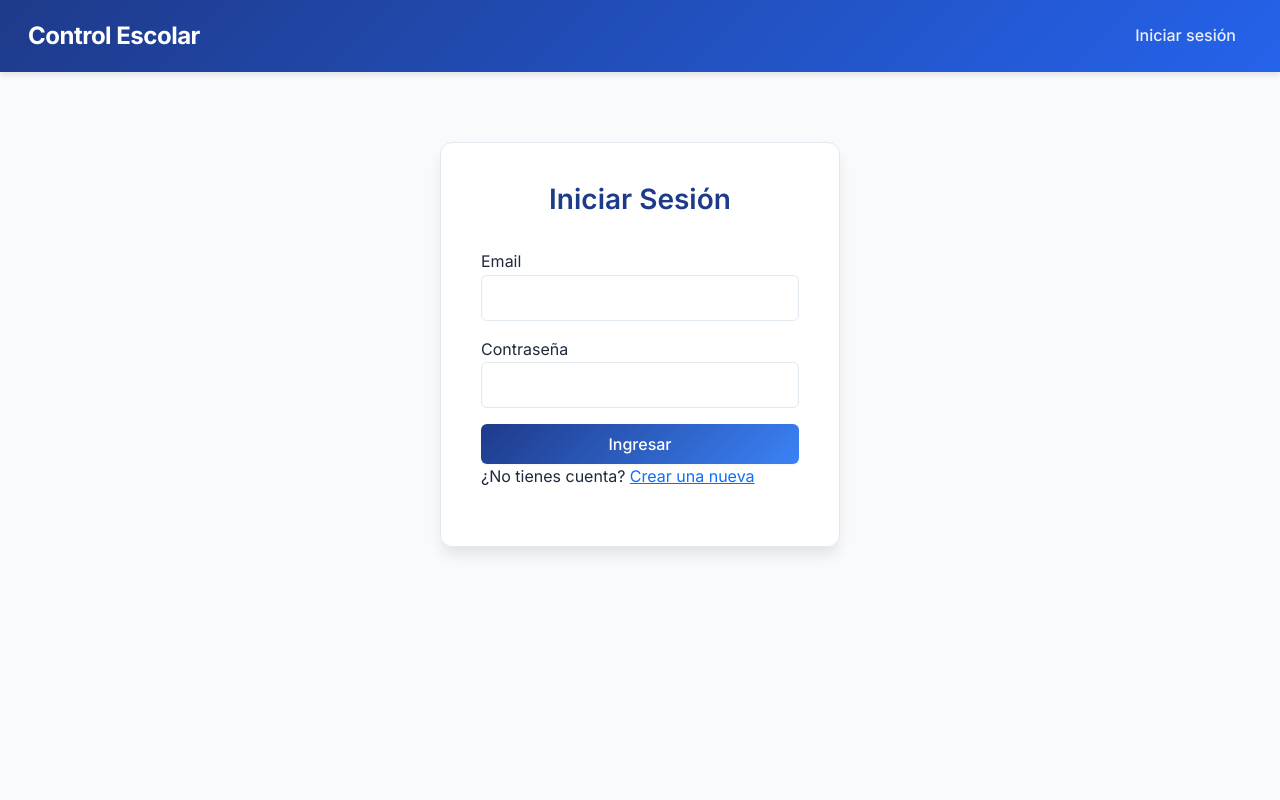
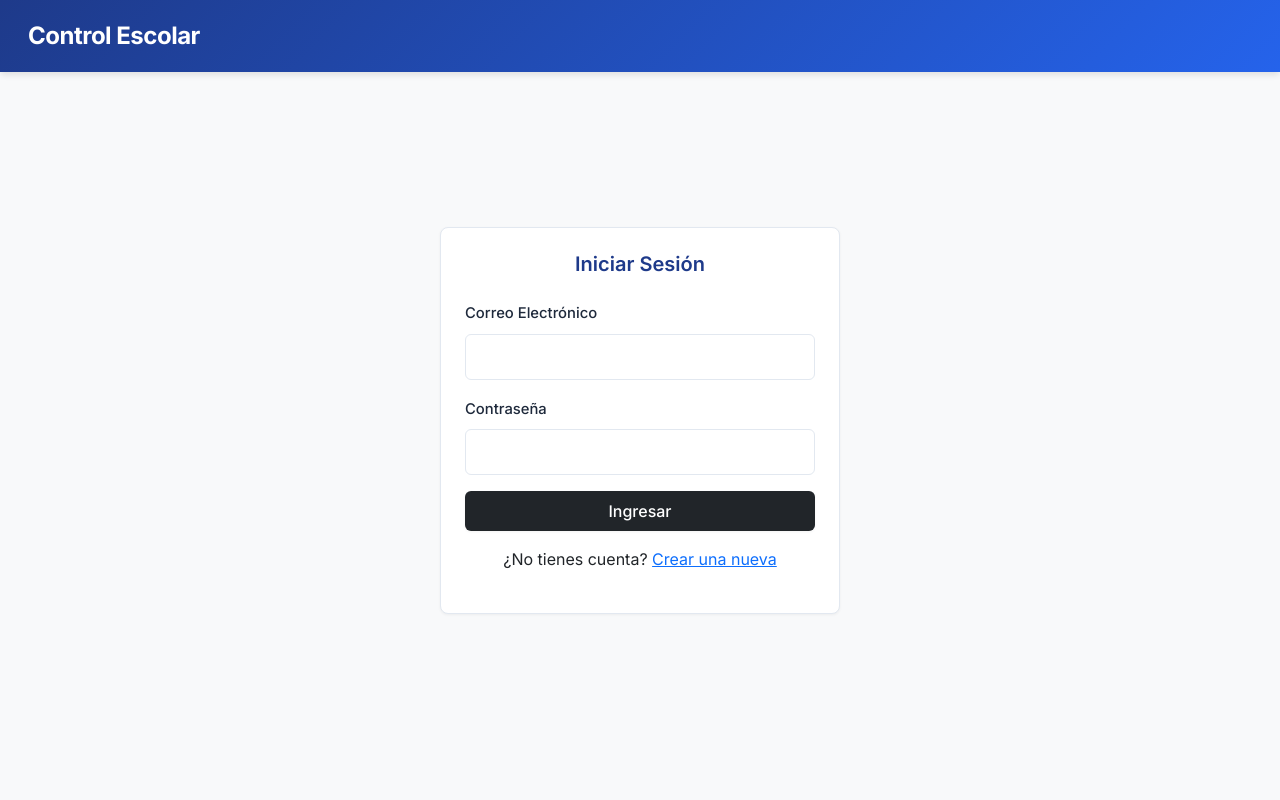
Before and after one commit to luiselodeon/proyecto-bases-de-datos, a Flask app: page / in a window 1280 px wide. Run offline with Flask 3, Linux system fonts and the light colour scheme.

Commit message:
Cambios en navbar y login
Barra de navegación compacta, quité el botón de iniciar sesión de la barra en el login así como todos lo botones de navegación. Junté reportes y usuarios en un dropdown "Más"

```diff
--- a/templates/base.html
+++ b/templates/base.html
@@ -30,7 +30,7 @@
           <!-- Gestión de Estudiantes -->
           <li class="nav-item dropdown">
             <a class="nav-link dropdown-toggle" href="#" role="button" data-bs-toggle="dropdown">
-              Gestión de Estudiantes
+              Estudiantes
             </a>
             <ul class="dropdown-menu">
               <li><a class="dropdown-item" href="{{ url_for('index') }}">Registro y Consulta</a></li>
@@ -42,7 +42,7 @@
           <!-- Gestión de Docentes -->
           <li class="nav-item dropdown">
             <a class="nav-link dropdown-toggle" href="#" role="button" data-bs-toggle="dropdown">
-              Gestión de Docentes
+              Docentes
             </a>
             <ul class="dropdown-menu">
               <li><a class="dropdown-item" href="{{ url_for('list_docentes') }}">Administración Personal</a></li>
@@ -126,20 +126,18 @@
           {% endif %}
 
           {% if session.get('user_rol') == 'admin' %}
-          <!-- Reportes y Administración de Usuarios -->
-          <li class="nav-item">
-            <a class="nav-link" href="{{ url_for('placeholder', section='reportes_estadisticas') }}">Reportes</a>
-          </li>
-
+          <!-- Dropdown "Más" -->
           <li class="nav-item dropdown">
             <a class="nav-link dropdown-toggle" href="#" role="button" data-bs-toggle="dropdown">
-              Usuarios
+              Más
             </a>
             <ul class="dropdown-menu">
-              <li><a class="dropdown-item" href="{{ url_for('list_usuarios') }}">Gestión de Perfiles</a></li>
+              <li><a class="dropdown-item" href="{{ url_for('placeholder', section='reportes_estadisticas') }}">Reportes</a></li>
+              <li><a class="dropdown-item" href="{{ url_for('list_usuarios') }}">Usuarios</a></li>
             </ul>
           </li>
           {% endif %}
+
 
         </ul>
 
@@ -148,10 +146,6 @@
           {% if session.get('user_email') %}
           <li class="nav-item">
             <a class="nav-link" href="{{ url_for('logout') }}">Cerrar sesión</a>
-          </li>
-          {% else %}
-          <li class="nav-item">
-            <a class="nav-link" href="{{ url_for('login') }}">Iniciar sesión</a>
           </li>
           {% endif %}
         </ul>
--- a/templates/estudiantes/student_form.html
+++ b/templates/estudiantes/student_form.html
@@ -3,8 +3,10 @@
 {% block title %}{{ 'Editar' if student else 'Añadir' }} Estudiante{% endblock %}
 
 {% block content %}
+
 <h1>{{ 'Editar' if student else 'Añadir' }} Estudiante</h1>
 <hr>
+
 <form method="post">
     <div class="mb-3">
         <label for="nombre" class="form-label">Nombre</label>
--- a/templates/login.html
+++ b/templates/login.html
@@ -1,22 +1,77 @@
-{% extends "base.html" %}
-{% block content %}
-<div class="container" style="max-width: 400px; margin-top: 70px;">
-    <h3>Iniciar Sesión</h3>
-    <form method="POST">
+<!DOCTYPE html>
+<html lang="es">
+
+<head>
+  <meta charset="UTF-8">
+  <meta name="viewport" content="width=device-width, initial-scale=1.0">
+  <title>Iniciar Sesión - Control Escolar</title>
+
+  <!-- Bootstrap CSS -->
+  <link href="https://cdn.jsdelivr.net/npm/bootstrap@5.3.0/dist/css/bootstrap.min.css" rel="stylesheet">
+  <!-- Google Fonts -->
+  <link rel="preconnect" href="https://fonts.googleapis.com">
+  <link rel="preconnect" href="https://fonts.gstatic.com" crossorigin>
+  <link href="https://fonts.googleapis.com/css2?family=Inter:wght@400;500;600;700&display=swap" rel="stylesheet">
+  <!-- CSS propio -->
+  <link rel="stylesheet" href="{{ url_for('static', filename='css/styles.css') }}">
+</head>
+
+<body style="font-family: 'Inter', sans-serif; background-color: #f8f9fa;">
+
+  <!-- NAVBAR OSCURA IGUAL QUE EN BASE.HTML -->
+  <nav class="navbar navbar-expand-lg navbar-dark bg-dark">
+    <div class="container-fluid">
+      <a class="navbar-brand">Control Escolar</a>
+    </div>
+  </nav>
+
+  <!-- LOGIN CARD CENTRADO -->
+  <div class="container d-flex justify-content-center align-items-center" style="min-height: 90vh;">
+    <div class="card shadow-sm p-4" style="width: 100%; max-width: 400px;">
+      <h3 class="text-center mb-4">Iniciar Sesión</h3>
+
+      <!-- Mostrar mensajes flash, excluyendo "Sesión cerrada" -->
+      {% with messages = get_flashed_messages(with_categories=true) %}
+        {% if messages %}
+          {% for category, message in messages %}
+            {% if message != "Sesión cerrada" %}
+              <div class="alert alert-{{ category }} alert-dismissible fade show mb-3" role="alert">
+                {{ message }}
+                <button type="button" class="btn-close" data-bs-dismiss="alert"></button>
+              </div>
+            {% endif %}
+          {% endfor %}
+        {% endif %}
+      {% endwith %}
+
+      {% if error %}
+        <div class="alert alert-danger" role="alert">
+          {{ error }}
+        </div>
+      {% endif %}
+
+      <form method="POST">
         <div class="mb-3">
-            <label>Email</label>
-            <input name="email" type="email" class="form-control">
+          <label for="email" class="form-label">Correo Electrónico</label>
+          <input name="email" type="email" class="form-control" id="email" required>
         </div>
 
         <div class="mb-3">
-            <label>Contraseña</label>
-            <input name="password" type="password" class="form-control">
+          <label for="password" class="form-label">Contraseña</label>
+          <input name="password" type="password" class="form-control" id="password" required>
         </div>
 
-        <button class="btn btn-primary w-100">Ingresar</button>
-        <p> ¿No tienes cuenta? <a href="{{ url_for('register') }}">Crear una nueva</a>
-        </p>
+        <button class="btn btn-dark w-100">Ingresar</button>
+      </form>
 
-    </form>
-</div>
-{% endblock %}
+      <p class="text-center mt-3">
+        ¿No tienes cuenta? <a href="{{ url_for('register') }}">Crear una nueva</a>
+      </p>
+    </div>
+  </div>
+
+  <!-- Bootstrap JS -->
+  <script src="https://cdn.jsdelivr.net/npm/bootstrap@5.3.0/dist/js/bootstrap.bundle.min.js"></script>
+</body>
+
+</html>
```
